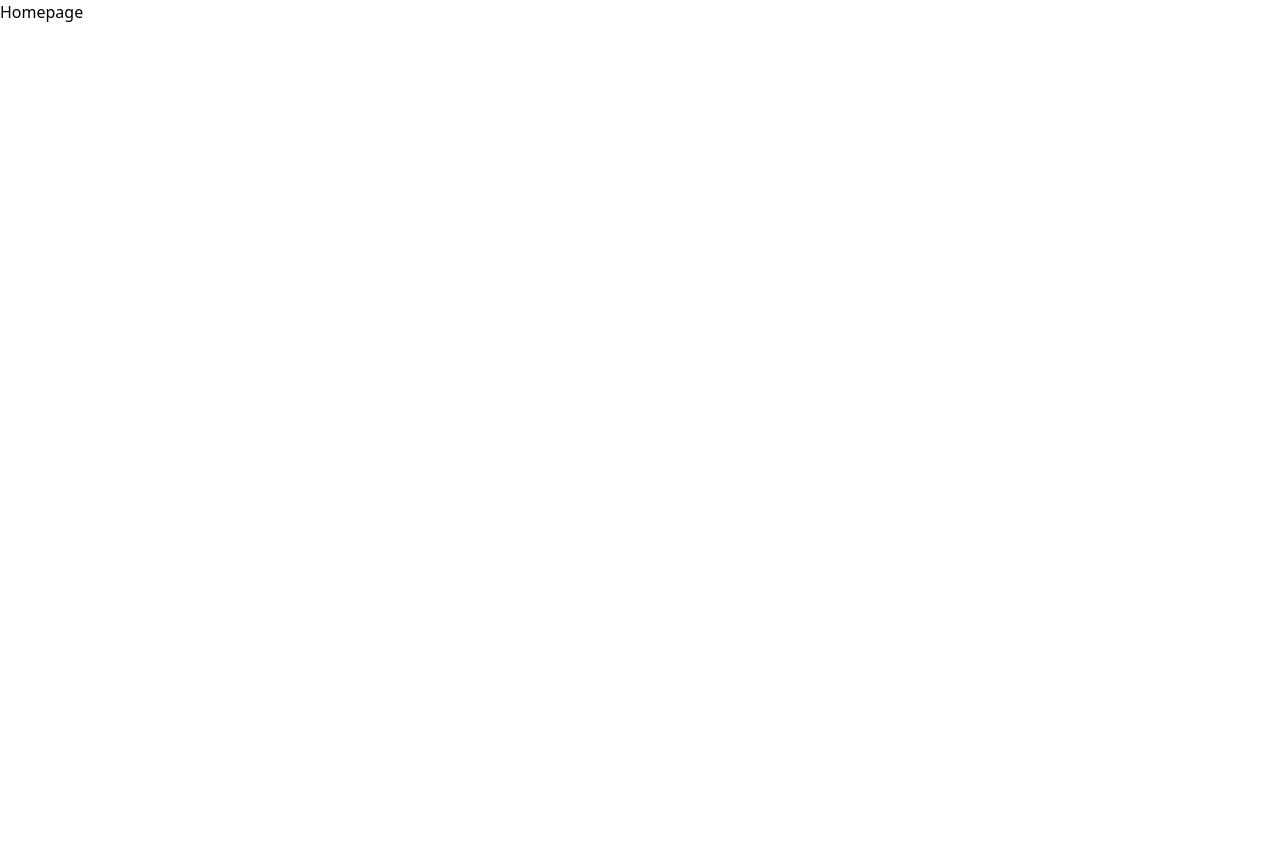
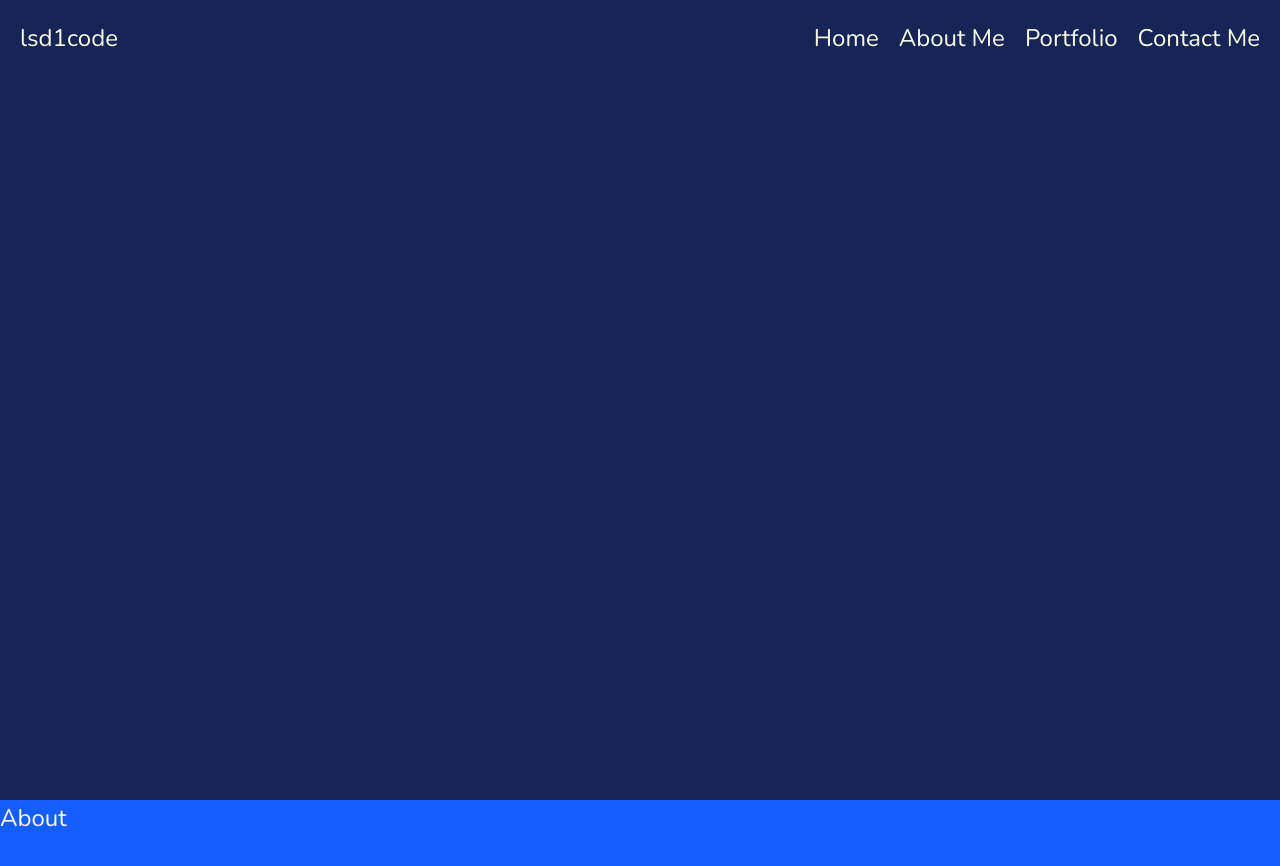
Before and after one commit to lsd1code/portfolio_site, a React (Vite) app: page / in a window 1280 px wide. Shown: the top 866 px of the page. Before the commit the page ends 800 px from the top, so only its background shows below. Built offline with nearby package versions, Linux system fonts and the light colour scheme.

Commit message:
CHORE: add dependecies

```diff
--- a/index.html
+++ b/index.html
@@ -3,6 +3,9 @@
   <head>
     <meta charset="UTF-8" />
     <link rel="icon" type="image/svg+xml" href="/vite.svg" />
+    <link rel="preconnect" href="https://fonts.googleapis.com">
+    <link rel="preconnect" href="https://fonts.gstatic.com" crossorigin>
+    <link href="https://fonts.googleapis.com/css2?family=Nunito:ital,wght@0,200..1000;1,200..1000&display=swap" rel="stylesheet">
     <meta name="viewport" content="width=device-width, initial-scale=1.0" />
     <title>Lesedi Thibile Portfolio</title>
   </head>
--- a/src/App.jsx
+++ b/src/App.jsx
@@ -1,10 +1,12 @@
+import About from "./components/About/About";
 import Home from "./components/Home/Home";
 
 function App() {
   return (
-    <>
+    <div className="text-[1.5em] text-amber-50">
       <Home/>
-    </>
+      <About/>
+    </div>
   )
 }
 
--- /dev/null
+++ b/src/components/About/About.jsx
@@ -0,0 +1,7 @@
+function About() {
+  return (
+    <div className="bg-blue-600 h-svh" id="about">About</div>
+  )
+}
+
+export default About
--- a/src/components/Home/Home.jsx
+++ b/src/components/Home/Home.jsx
@@ -1,6 +1,25 @@
 function Home() {
   return (
-    <div>Homepage</div>
+    <div className="bg-blue-950 h-svh" id="home">
+      <Navbar/>
+    </div>
+  )
+}
+
+function Navbar() {
+  return (
+    <nav className="flex justify-between px-5 py-5">
+      <div className="logo">
+        <a href="#home"><p>lsd1code</p></a>
+      </div>
+
+      <ul className="flex gap-5 nav-items">
+        <a href="#home"><li>Home</li></a>
+        <a href="#about"><li>About Me</li></a>
+        <a href="#portfolio"><li>Portfolio</li></a>
+        <a href="#contact"><li>Contact Me</li></a>
+      </ul>
+    </nav>
   )
 }
 
--- a/src/index.css
+++ b/src/index.css
@@ -1 +1,9 @@
 @import "tailwindcss";
+
+* {
+  font-family: "Nunito", system-ui, -apple-system, BlinkMacSystemFont, 'Segoe UI', Roboto, Oxygen, Ubuntu, Cantarell, 'Open Sans', 'Helvetica Neue', sans-serif;
+}
+
+html {
+  scroll-behavior: smooth;
+}
```
